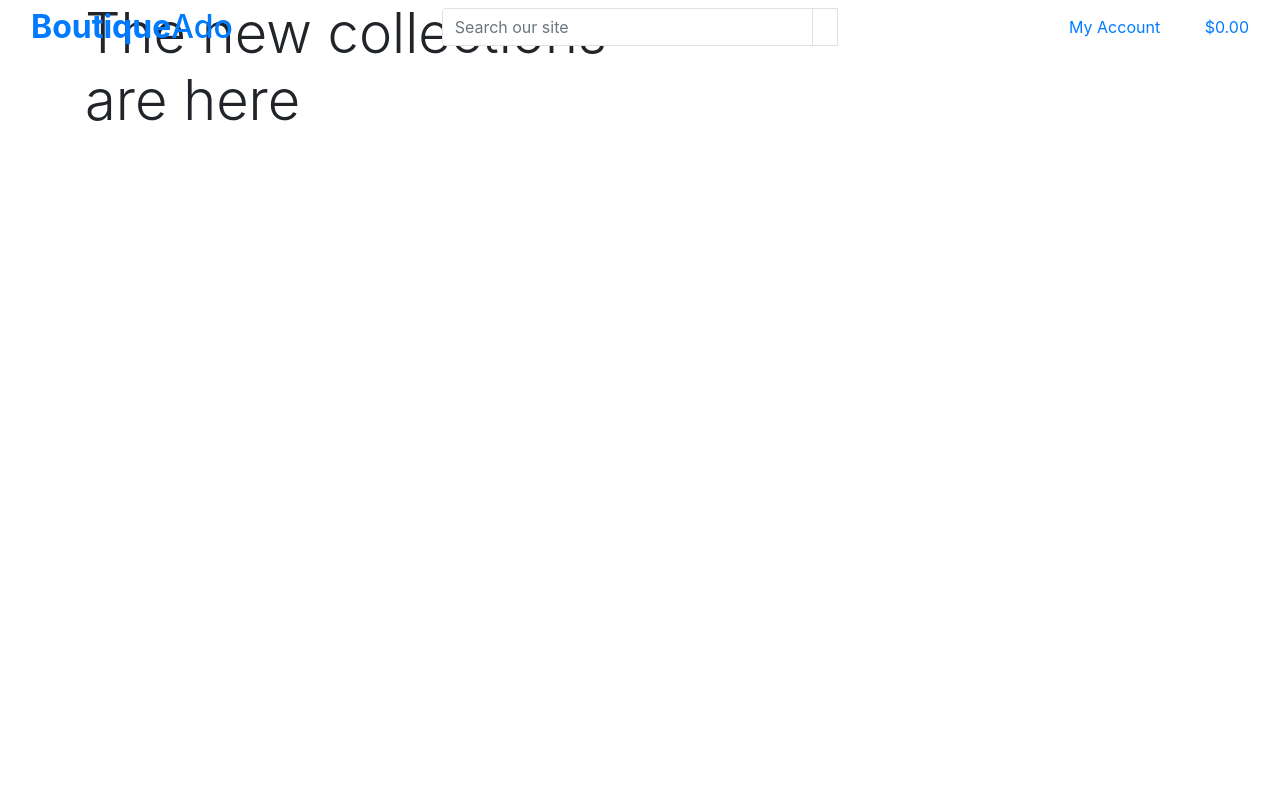
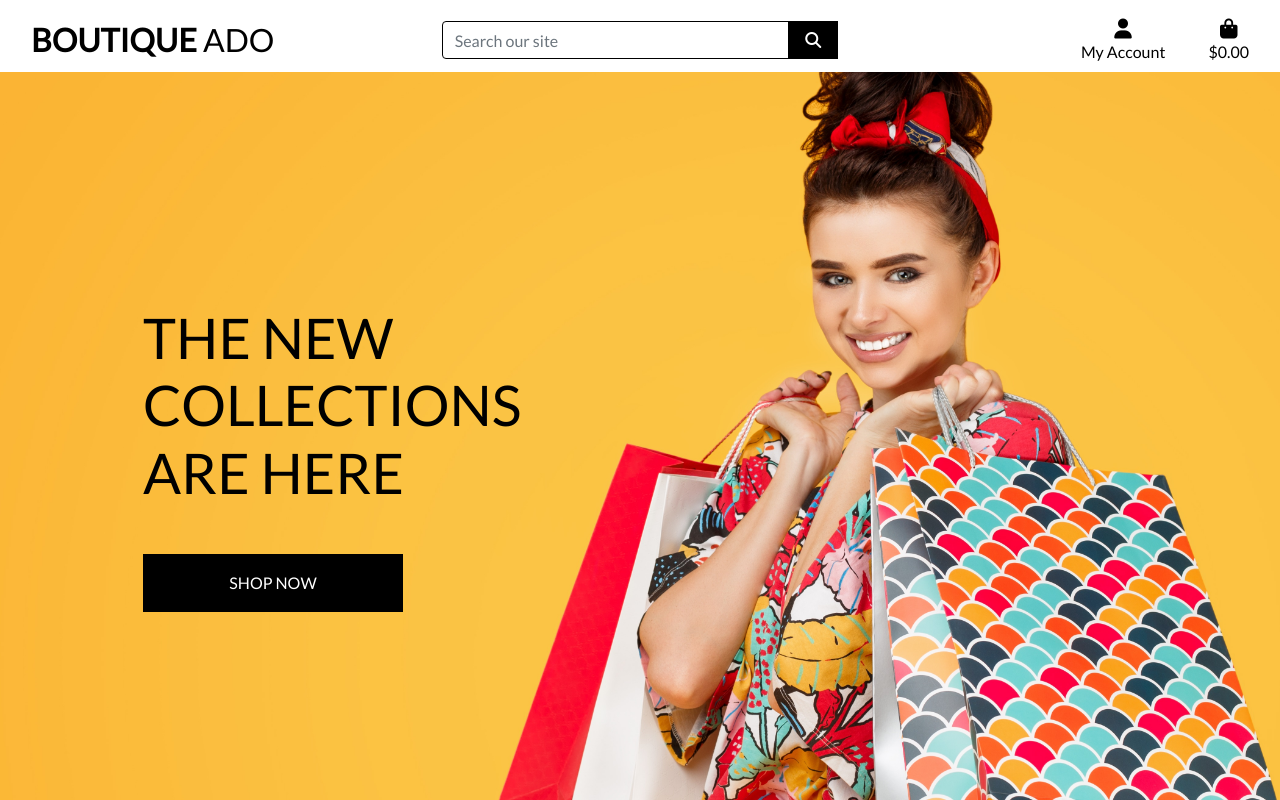
Before and after one commit to NicoPauwels/boutique-ado, a Django app: page / in a window 1280 px wide. Run offline with Django 3.2, Linux system fonts and the light colour scheme; some libraries are stand-ins or nearby versions.

Commit message:
completed home page header and css

```diff
--- a/boutique_ado/settings.py
+++ b/boutique_ado/settings.py
@@ -147,6 +147,10 @@ USE_TZ = True
 # https://docs.djangoproject.com/en/3.2/howto/static-files/
 
 STATIC_URL = '/static/'
+STATICFILES_DIRS = (os.path.join(BASE_DIR, 'static'),)
+
+MEDIA_URL = '/media/'
+MEDIA_ROOT = os.path.join(BASE_DIR, 'media')
 
 # Default primary key field type
 # https://docs.djangoproject.com/en/3.2/ref/settings/#default-auto-field
--- a/boutique_ado/urls.py
+++ b/boutique_ado/urls.py
@@ -15,9 +15,11 @@ Including another URLconf
 """
 from django.contrib import admin
 from django.urls import path, include
+from django.conf import settings
+from django.conf.urls.static import static
 
 urlpatterns = [
     path('admin/', admin.site.urls),
     path('accounts/', include('allauth.urls')),
     path('', include('home.urls')),
-]
+] + static(settings.MEDIA_URL, document_root=settings.MEDIA_ROOT)
--- a/home/templates/home/index.html
+++ b/home/templates/home/index.html
@@ -18,7 +18,7 @@
                 </h1>
                 <div class="my-5">
                     <h4>
-                        <a href="" class="shop-now-button btn button-lg rounded-0 text-uppercase py-3"></a>
+                        <a href="" class="shop-now-button btn button-lg rounded-0 text-uppercase py-3">Shop Now</a>
                     </h4>
                 </div>
             </div>
--- /dev/null
+++ b/static/css/base.css
@@ -0,0 +1,81 @@
+html {
+    height: 100%;
+}
+
+body {
+    background: url('/media/homepage_background_cropped.jpeg') no-repeat center center fixed;
+    background-size: cover;
+    height: calc(100vh - 164px);
+    color: #555;
+    font-family: 'Lato';
+}
+
+/* from Bulma */
+.icon {
+    align-items: center;
+    display: inline-flex;
+    justify-content: center;
+    height: 1.5rem;
+    width: 1.5rem;
+}
+
+.logo-font {
+    text-transform: uppercase;
+}
+
+.main-logo-link {
+    width: fit-content;
+}
+
+.shop-now-button {
+    background: black;
+    color: white;
+    min-width: 260px;
+}
+
+.btn-black {
+    background: black;
+    color: white;
+}
+
+.shop-now-button:hover,
+.shop-now-button:active,
+.shop-now-button:focus,
+.btn-black:hover,
+.btn-black:active,
+.btn-black:focus {
+    background: #222;
+    color: white;
+}
+
+.text-black {
+    color: #000 !important;
+}
+
+.border-black {
+    border: 1px solid black !important;
+}
+
+/* -------------------------------- Media Queries */
+
+/* Slightly larger container on xl screens */
+@media (min-width: 1200px) {
+  .container {
+    max-width: 80%;
+  }
+}
+
+/* fixed top navbar only on medium and up */
+@media (min-width: 992px) {
+    .fixed-top-desktop-only {
+        position: fixed;
+        top: 0;
+        right: 0;
+        left: 0;
+        z-index: 1030;
+    }
+
+    .header-container {
+        padding-top: 164px;
+    }
+}
--- a/templates/base.html
+++ b/templates/base.html
@@ -17,12 +17,16 @@
     {% block corecss %}
         <link rel="stylesheet" href="https://cdn.jsdelivr.net/npm/bootstrap@4.6.0/dist/css/bootstrap.min.css"
             integrity="sha384-B0vP5xmATw1+K9KRQjQERJvTumQW0nPEzvF6L/Z6nronJ3oUOFUFpCjEUQouq2+l" crossorigin="anonymous">
+        <link rel="stylesheet" href="https://fonts.googleapis.com/css2?family=Lato&display=swap">
+        <link rel="stylesheet" href="{% static 'css/base.css' %}">
+
     {% endblock %}
 
     {% block extra_css %}
     {% endblock %}
 
     {% block corejs %}
+        <script src="https://kit.fontawesome.com/20655711fa.js" crossorigin="anonymous"></script>
         <script src="https://code.jquery.com/jquery-3.5.1.slim.min.js"
             integrity="sha384-DfXdz2htPH0lsSSs5nCTpuj/zy4C+OGpamoFVy38MVBnE+IbbVYUew+OrCXaRkfj" crossorigin="anonymous">
         </script>
@@ -38,10 +42,10 @@
 </head>
 <body>
     <header class="container-fluid fixed-top">
-        <div class="row">
+        <div id="topnav" class="row bg-white pt-lg-2 d-none d-lg-flex">
             <div class="col-12 col-lg-4 my-auto py-1 py-lg-0 text-center text-lg-left">
                 <a href="{% url 'home' %}" class="nav-link main-logo-link">
-                    <h2 class="logo-font text-black my-0"><strong>Boutique</strong>Ado</h2>
+                    <h2 class="logo-font text-black my-0"><strong>Boutique </strong>Ado</h2>
                 </a>
             </div>
             <div class="col-12 col-lg-4 my-auto py-1 py-lg-0">
```
Also changed, not shown: media/homepage_background_cropped.jpeg (added).
